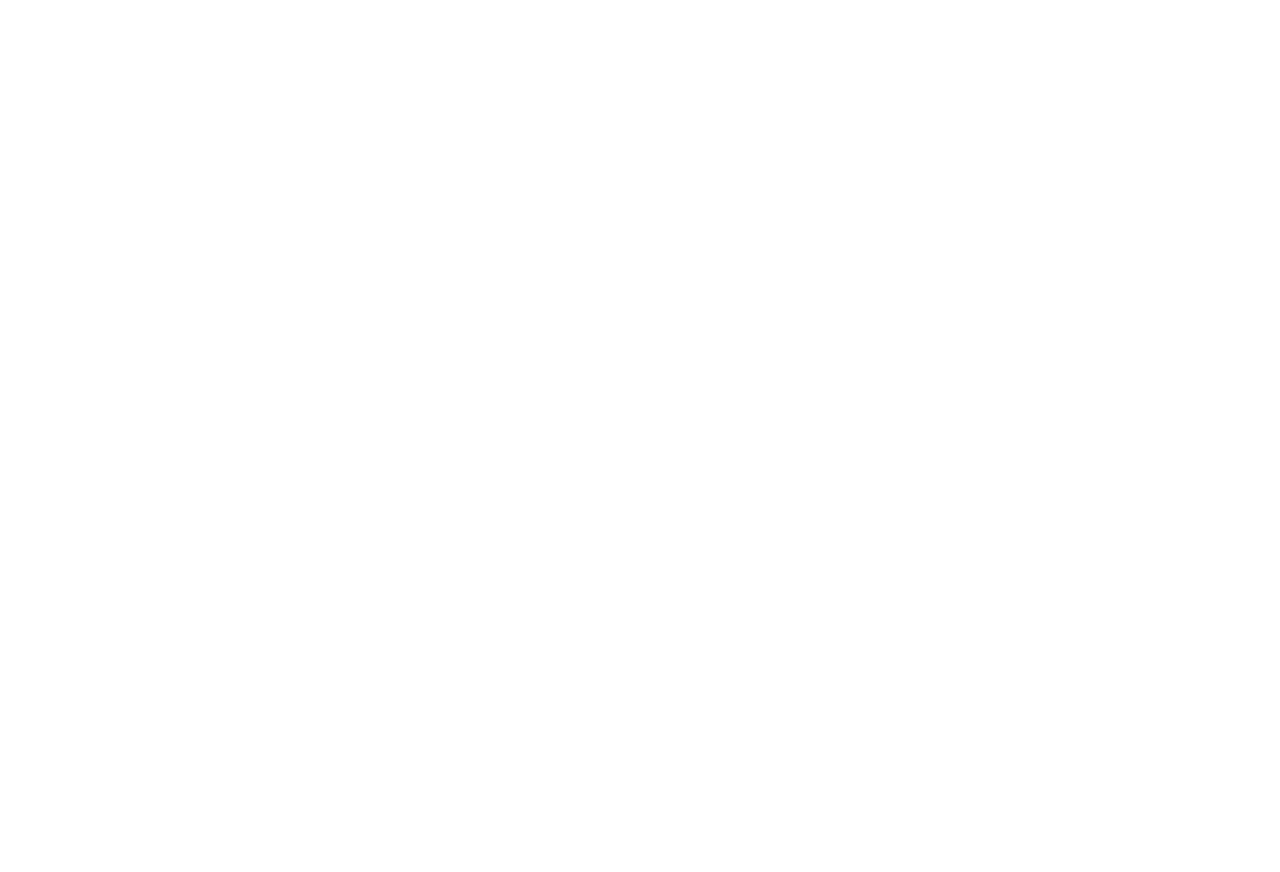
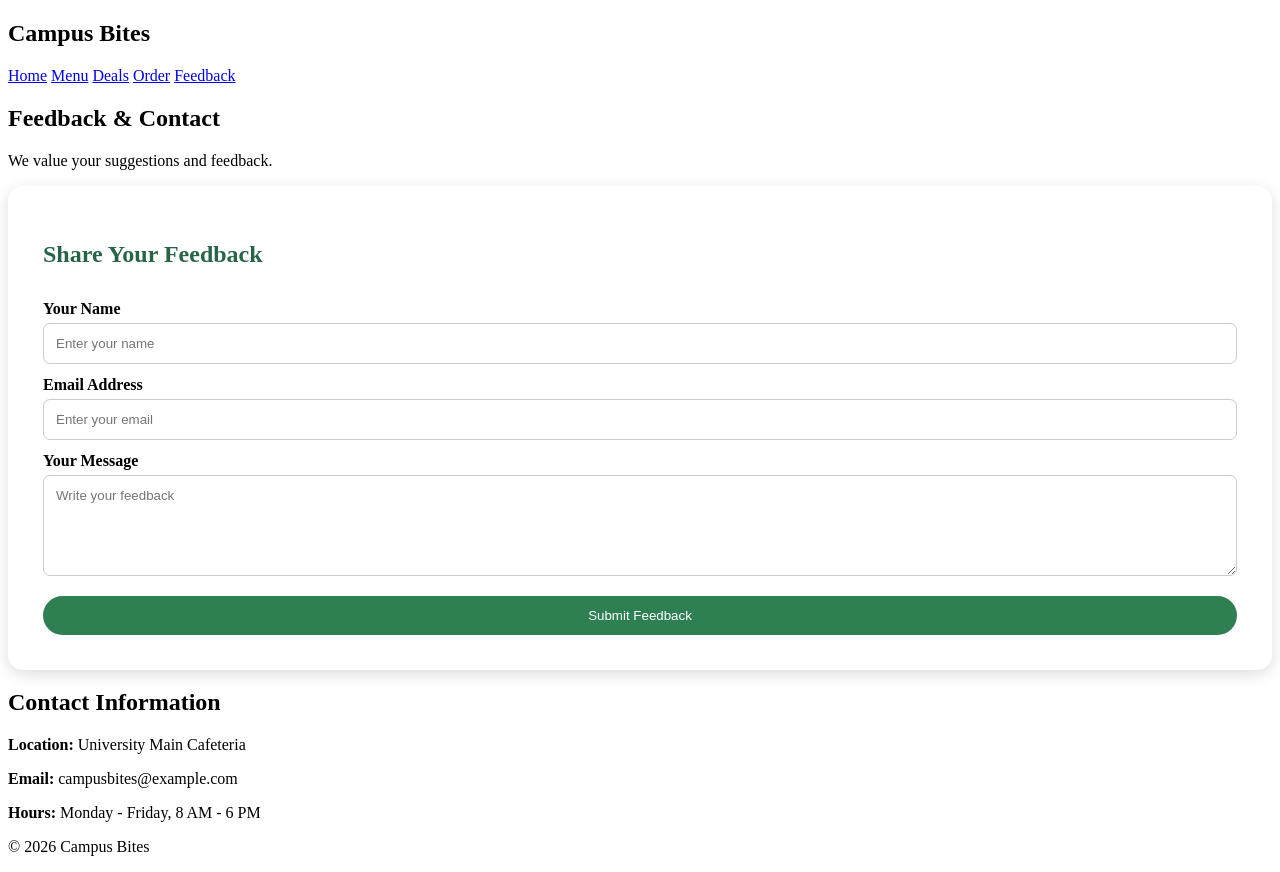
Before and after one commit to Asadullah-Noor/devop_a1, a plain HTML site: page src/feedback.html in a window 1280 px wide. Before the commit the page ends 800 px from the top, so only its background shows below. Drawn offline with Linux system fonts and the light colour scheme; files that its build step writes are made by us from their sources.

Commit message:
Feedback page added

```diff
--- a/src/feedback.html
+++ b/src/feedback.html
@@ -0,0 +1,59 @@
+
+<!DOCTYPE html>
+<html lang="en">
+<head>
+    <meta charset="UTF-8">
+    <meta name="viewport" content="width=device-width, initial-scale=1.0">
+    <title>Campus Bites | Feedback</title>
+    <link rel="stylesheet" href="styles/style.css">
+</head>
+<body>
+
+<header>
+    <h2 class="logo">Campus <span>Bites</span></h2>
+    <nav>
+        <a href="index.html">Home</a>
+        <a href="menu.html">Menu</a>
+        <a href="deals.html">Deals</a>
+        <a href="order.html">Order</a>
+        <a class="active" href="feedback.html">Feedback</a>
+    </nav>
+</header>
+
+<section class="page-title">
+    <h1>Feedback & Contact</h1>
+    <p>We value your suggestions and feedback.</p>
+</section>
+
+<section class="container">
+    <div class="feedback-box">
+        <h2>Share Your Feedback</h2>
+
+        <form>
+            <label>Your Name</label>
+            <input type="text" placeholder="Enter your name">
+
+            <label>Email Address</label>
+            <input type="email" placeholder="Enter your email">
+
+            <label>Your Message</label>
+            <textarea rows="5" placeholder="Write your feedback"></textarea>
+
+            <button class="btn" type="submit">Submit Feedback</button>
+        </form>
+    </div>
+
+    <div class="contact">
+        <h2>Contact Information</h2>
+        <p><strong>Location:</strong> University Main Cafeteria</p>
+        <p><strong>Email:</strong> campusbites@example.com</p>
+        <p><strong>Hours:</strong> Monday - Friday, 8 AM - 6 PM</p>
+    </div>
+</section>
+
+<footer>
+    <p>© 2026 Campus Bites</p>
+</footer>
+
+</body>
+</html>
--- a/styles/style.css
+++ b/styles/style.css
@@ -178,3 +178,74 @@
     background: #205d3b;
 
 }
+<<<<<<< Updated upstream
+=======
+
+/* FEEDBACK PAGE */
+
+.feedback-section {
+    max-width: 650px;
+    margin: auto;
+    padding: 60px 25px;
+}
+
+.feedback-box {
+    background: white;
+    padding: 35px;
+    border-radius: 15px;
+    box-shadow: 0 4px 15px #ddd;
+}
+
+.feedback-box h2 {
+    color: #286447;
+    margin-bottom: 20px;
+}
+
+.feedback-box form {
+    display: flex;
+    flex-direction: column;
+}
+
+.feedback-box label {
+    margin: 12px 0 5px;
+    font-weight: bold;
+}
+
+.feedback-box input,
+.feedback-box textarea {
+    padding: 12px;
+    border: 1px solid #ccc;
+    border-radius: 7px;
+    font-family: Arial, sans-serif;
+}
+
+.feedback-box button {
+    margin-top: 20px;
+    padding: 12px;
+    background: #2e8053;
+    color: white;
+    border: none;
+    border-radius: 25px;
+    cursor: pointer;
+}
+
+.feedback-box button:hover {
+    background: #205d3b;
+}
+
+.contact-section {
+    max-width: 650px;
+    margin: 30px auto;
+    padding: 25px;
+}
+
+.contact-section h2 {
+    color: #286447;
+}
+
+@media (max-width: 768px) {
+    .feedback-section {
+        padding: 30px 15px;
+    }
+}
+>>>>>>> Stashed changes
```
